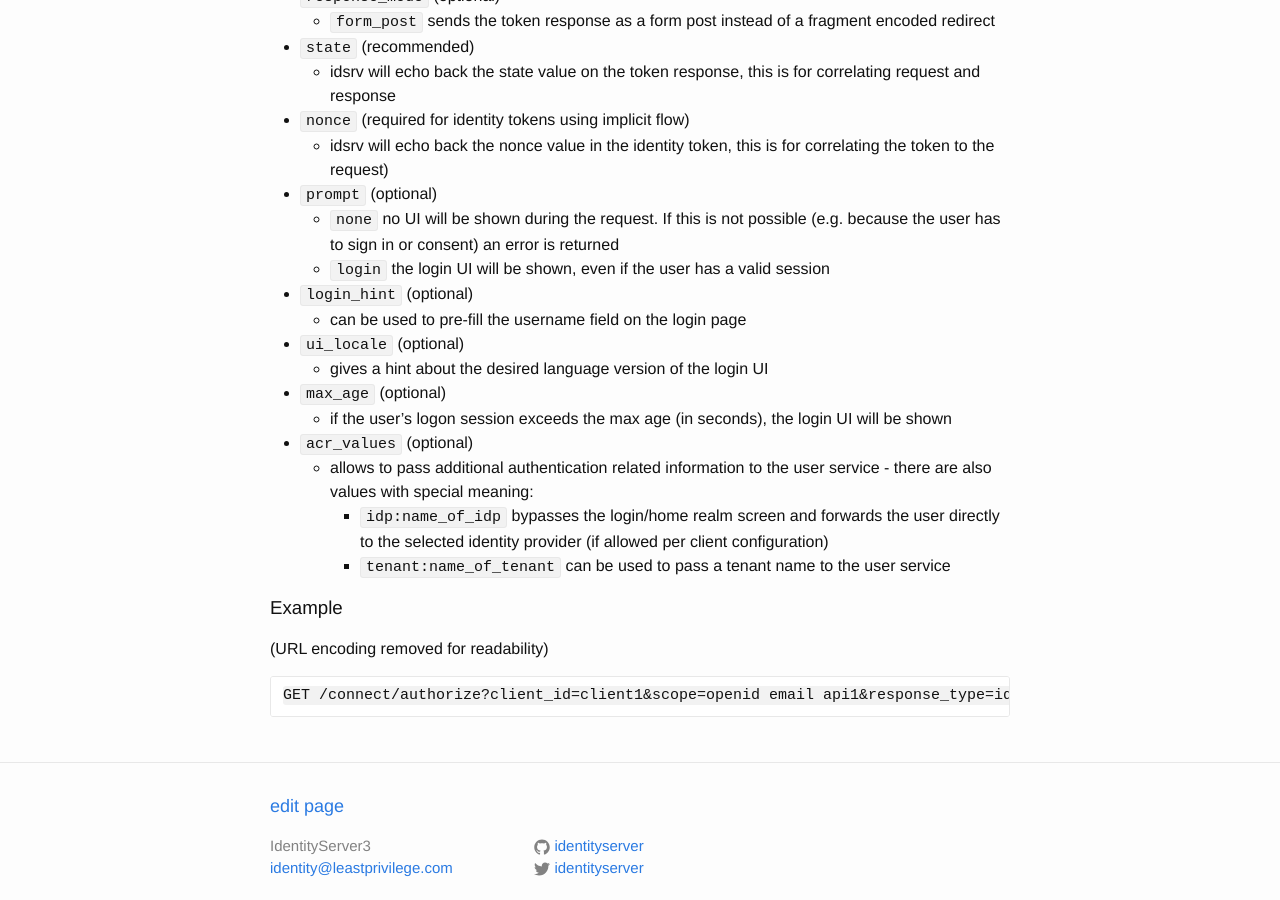
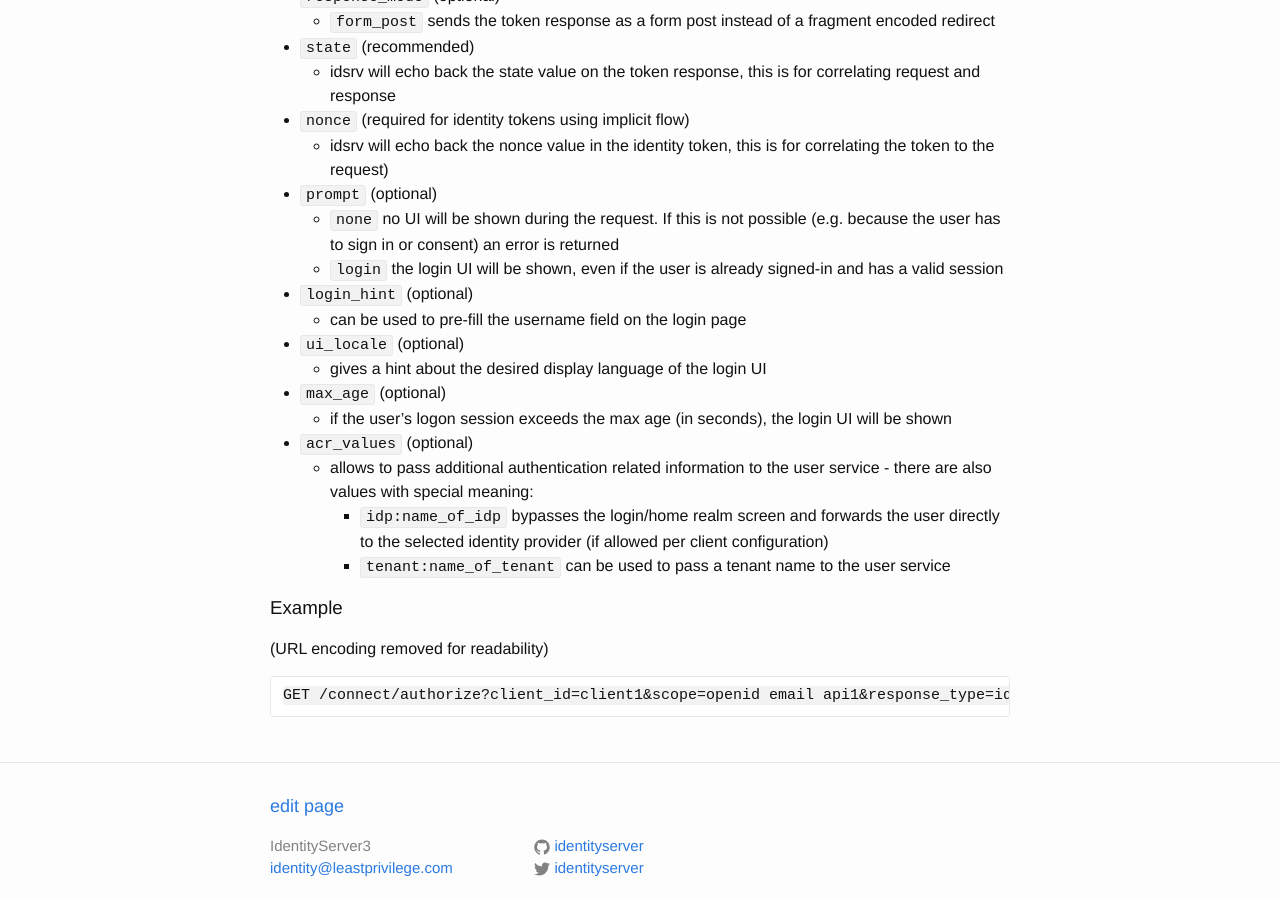
Before and after one commit to IdentityServer/Documentation, a Jekyll site: the page built from docsv2/endpoints/authorization.md, in a window 1280 px wide and 900 px high, scrolled down 591 px. Built offline with Jekyll 4.4.1, drawn with Linux system fonts in a browser that asks for light colours; Markdown is read by kramdown in place of the engine named in the settings.

Commit message:
Update authorization.md

```diff
--- a/docsv2/endpoints/authorization.md
+++ b/docsv2/endpoints/authorization.md
@@ -28,11 +28,11 @@ See [spec](http://openid.net/specs/openid-connect-core-1_0.html#AuthRequest).
     - idsrv will echo back the nonce value in the identity token, this is for correlating the token to the request)
 - `prompt` (optional)
     - `none` no UI will be shown during the request. If this is not possible (e.g. because the user has to sign in or consent) an error is returned
-    - `login` the login UI will be shown, even if the user has a valid session
+    - `login` the login UI will be shown, even if the user is already signed-in and has a valid session
 - `login_hint` (optional)
     - can be used to pre-fill the username field on the login page
 - `ui_locale` (optional)
-    - gives a hint about the desired language version of the login UI
+    - gives a hint about the desired display language of the login UI
 - `max_age` (optional)
     - if the user's logon session exceeds the max age (in seconds), the login UI will be shown
 - `acr_values` (optional)
```
